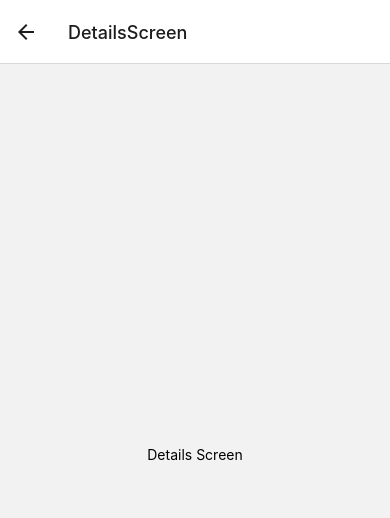
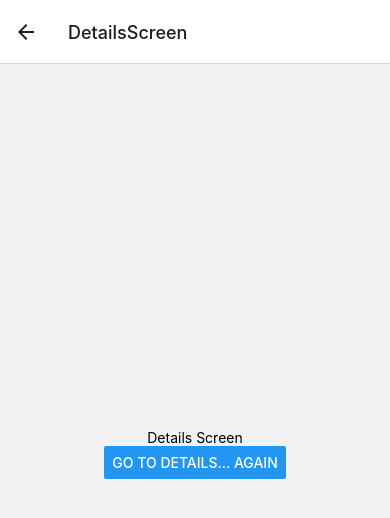
Before and after one commit to bellDev-code/healthApp-front, a React Native app: screen /DetailsScreen in a window 390 px wide. Shown: the top 518 px of the page. Built offline with nearby package versions, Linux system fonts and the light colour scheme.

Commit message:
react-navigation push

```diff
--- a/src/App.jsx
+++ b/src/App.jsx
@@ -13,7 +13,7 @@ function App() {
         <Stack.Screen
           name="Home"
           component={Home}
-          options={{title: 'Overview'}}
+          // options={{title: 'Overview'}}
         />
         <Stack.Screen name="DetailsScreen" component={DetailsScreen} />
       </Stack.Navigator>
--- a/src/screens/DetailsScreen.jsx
+++ b/src/screens/DetailsScreen.jsx
@@ -1,10 +1,14 @@
 import React from 'react';
-import {Text, View} from 'react-native';
+import {Text, View, Button} from 'react-native';
 
-function DetailsScreen() {
+function DetailsScreen({navigation}) {
   return (
     <View style={{flex: 1, alignItems: 'center', justifyContent: 'center'}}>
       <Text>Details Screen</Text>
+      <Button
+        title="Go to Details... again"
+        onPress={() => navigation.push('DetailsScreen')}
+      />
     </View>
   );
 }
```
